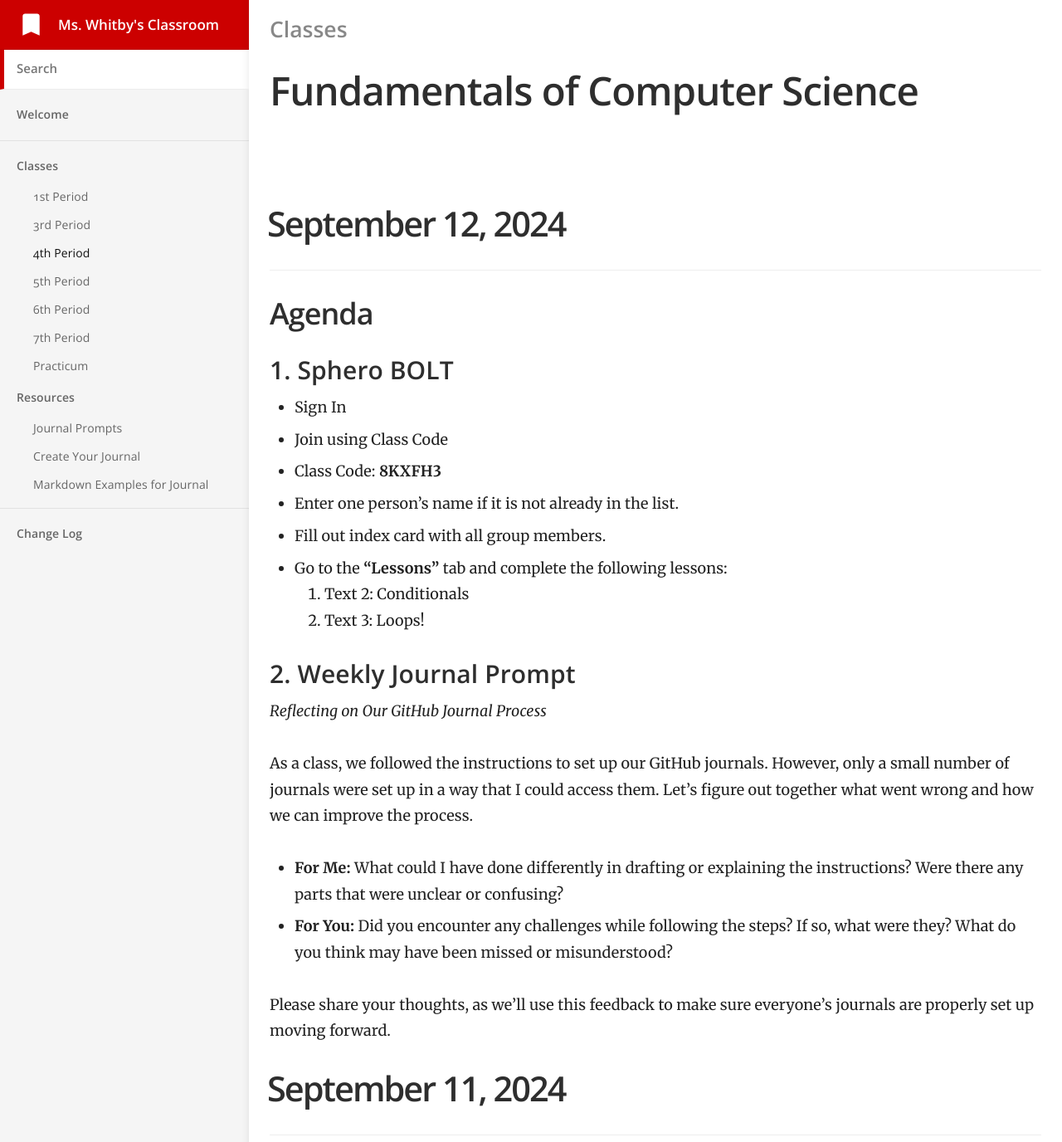
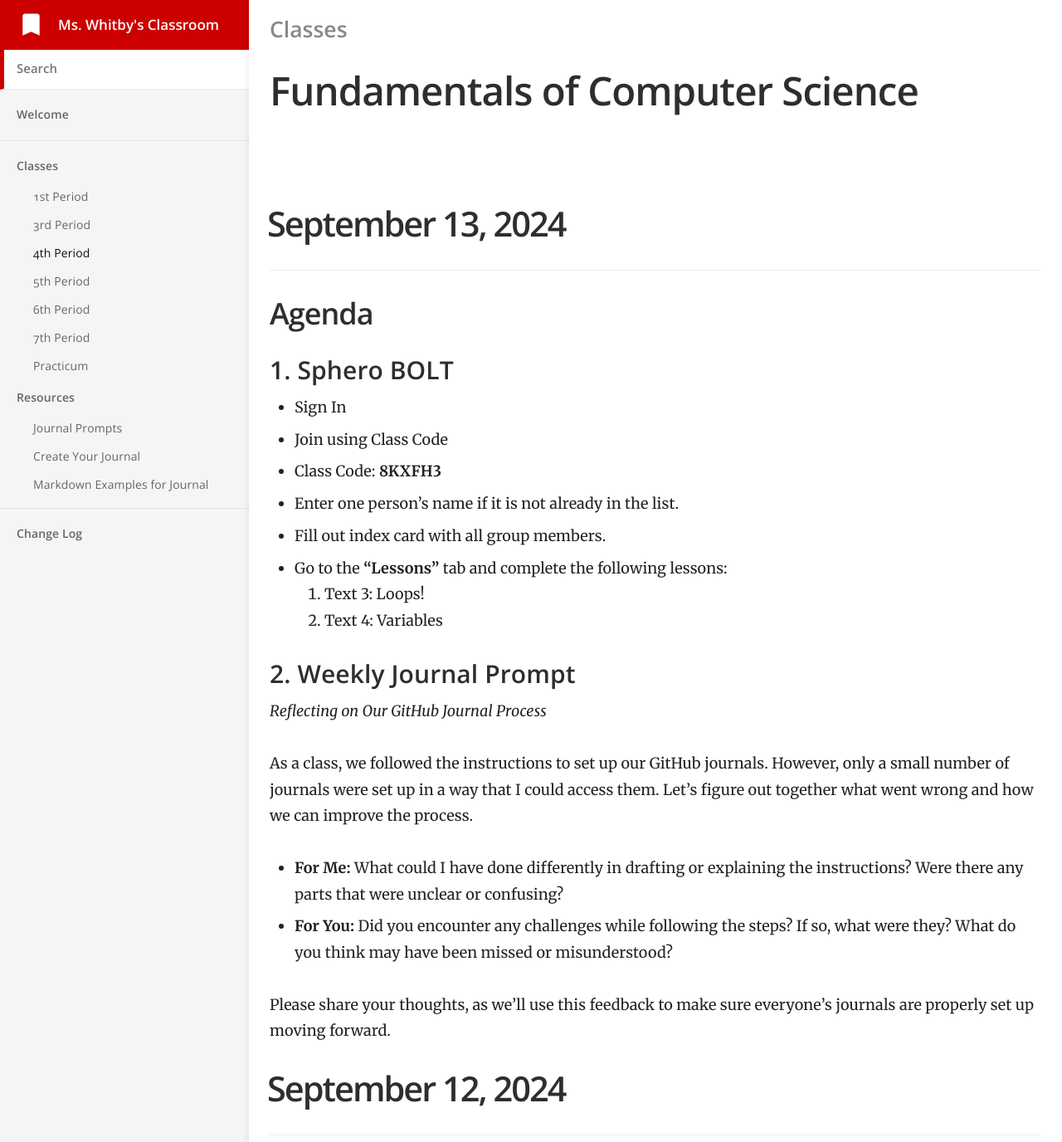
Before and after one commit to mswhitby/classroom, a Jekyll site: the page built from _docs/classes/4th.md, in a window 1280 px wide and 1400 px high. Shown: the top 1376 px of the window at 83% size. Built offline with Jekyll 4.4.1, drawn with Linux system fonts in a browser that asks for light colours.

Commit message:
Updated lessons

```diff
--- a/_docs/classes/4th.md
+++ b/_docs/classes/4th.md
@@ -4,6 +4,32 @@ subtitle: Fundamentals of Computer Science
 category: Classes
 order: 3
 ---
+
+# September 13, 2024
+
+## Agenda
+
+### 1. Sphero BOLT
+
+- Sign In
+- Join using Class Code
+- Class Code: **8KXFH3**
+- Enter one person’s name if it is not already in the list.
+- Fill out index card with all group members.
+- Go to the **"Lessons"** tab and complete the following lessons:
+    1. Text 3: Loops!
+    2. Text 4: Variables
+
+### 2. Weekly Journal Prompt
+
+_Reflecting on Our GitHub Journal Process_
+
+As a class, we followed the instructions to set up our GitHub journals. However, only a small number of journals were set up in a way that I could access them. Let’s figure out together what went wrong and how we can improve the process.
+
+- **For Me:** What could I have done differently in drafting or explaining the instructions? Were there any parts that were unclear or confusing?
+- **For You:** Did you encounter any challenges while following the steps? If so, what were they? What do you think may have been missed or misunderstood?
+
+Please share your thoughts, as we’ll use this feedback to make sure everyone’s journals are properly set up moving forward.
 
 # September 12, 2024
 
```
